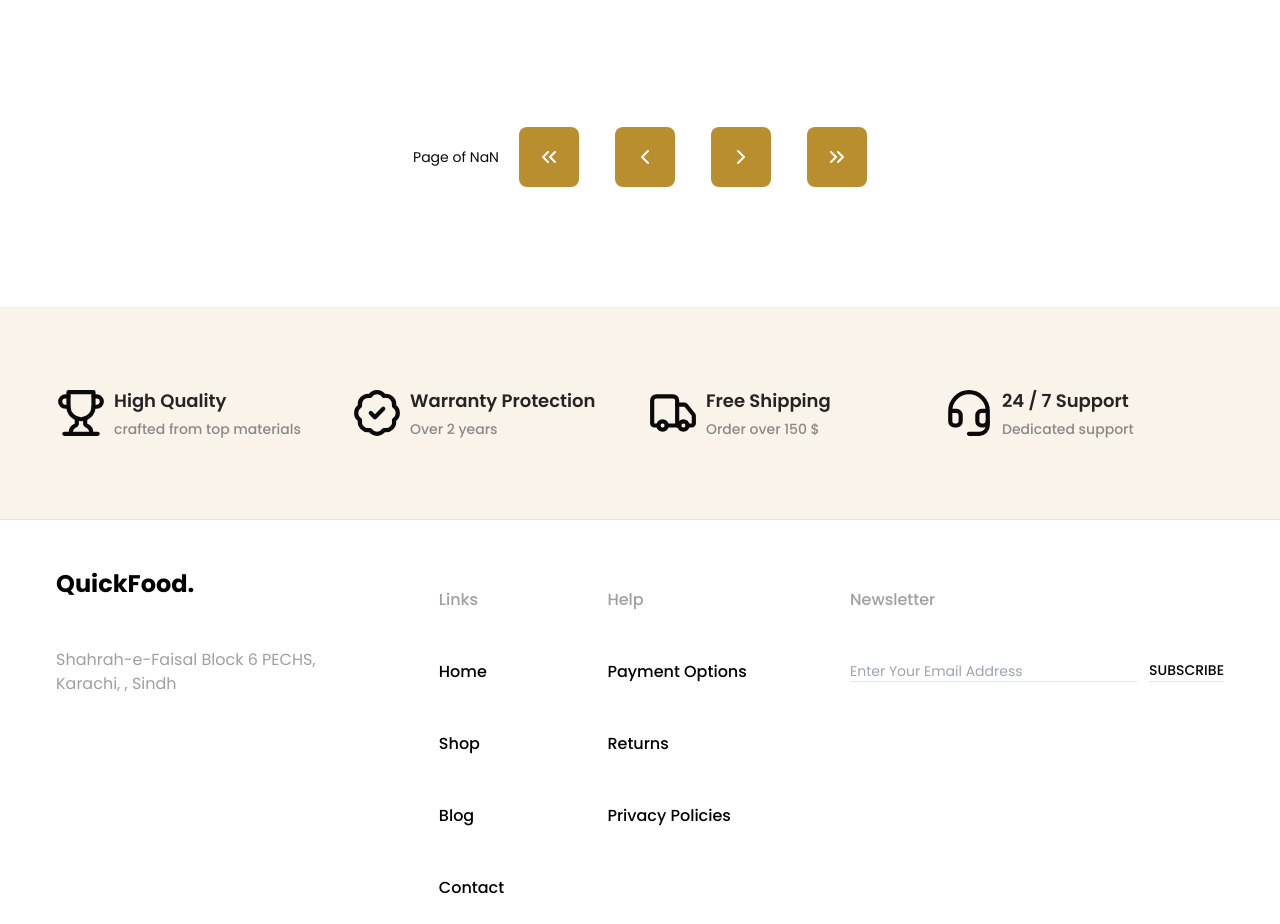
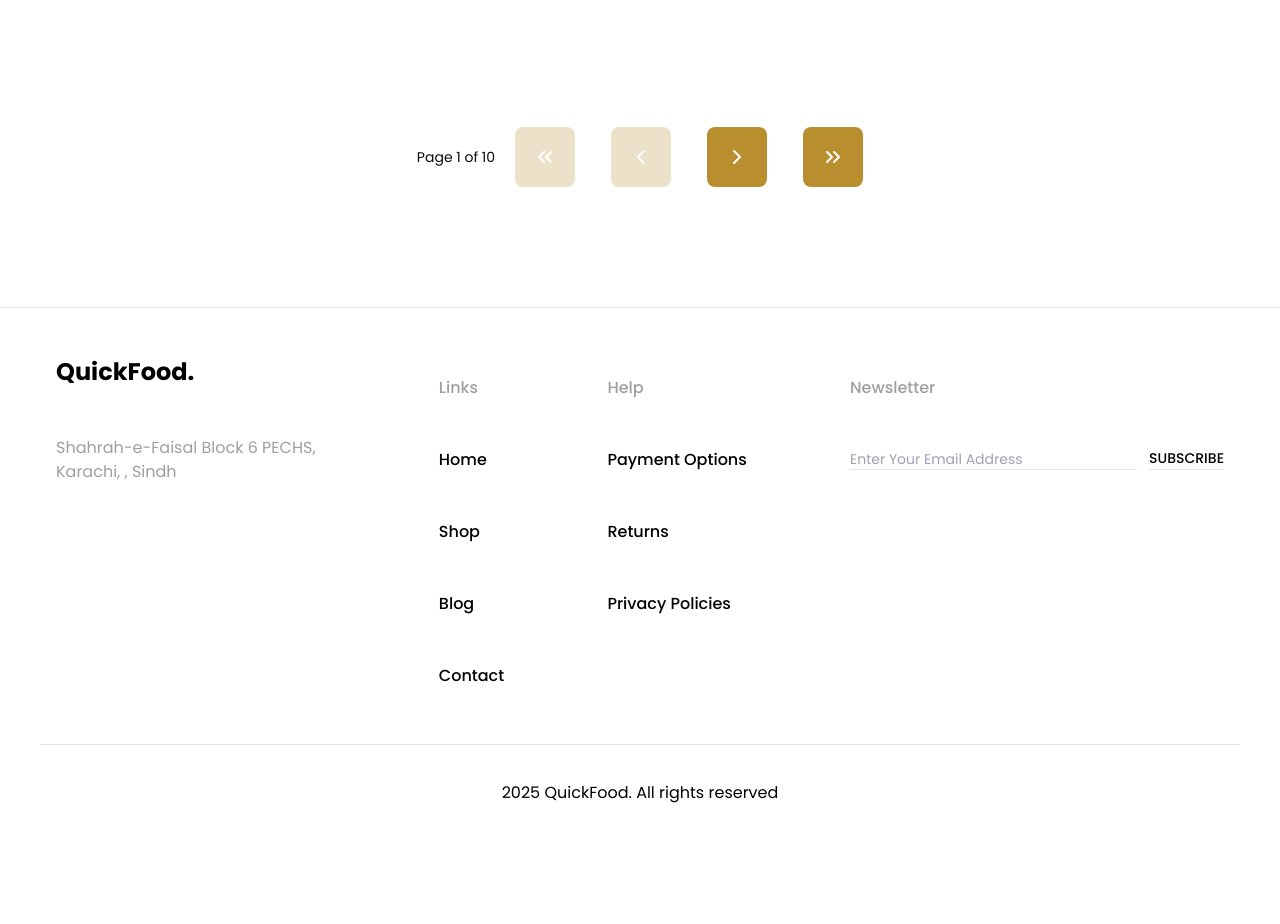
Before and after one commit to salmanpatnee/Q2-UIUX-Hackathon, a Next.js app: page /blog in a window 1280 px wide. Shown: the part 2220-3144 px from the top of the page. After the commit the page ends 3061 px from the top, so only its background shows below. Built offline with nearby package versions, Linux system fonts and the light colour scheme; no server answers.

Commit message:
Add pagination props

```diff
--- a/app/blog/page.tsx
+++ b/app/blog/page.tsx
@@ -186,10 +186,9 @@ const BlogPage = () => {
           </div>
         </div>
 
-        <Pagination />
+        <Pagination itemCount={100} pageSize={10} currentPage={1} />
       </section>
 
-      <Features />
     </div>
   );
 };
```
